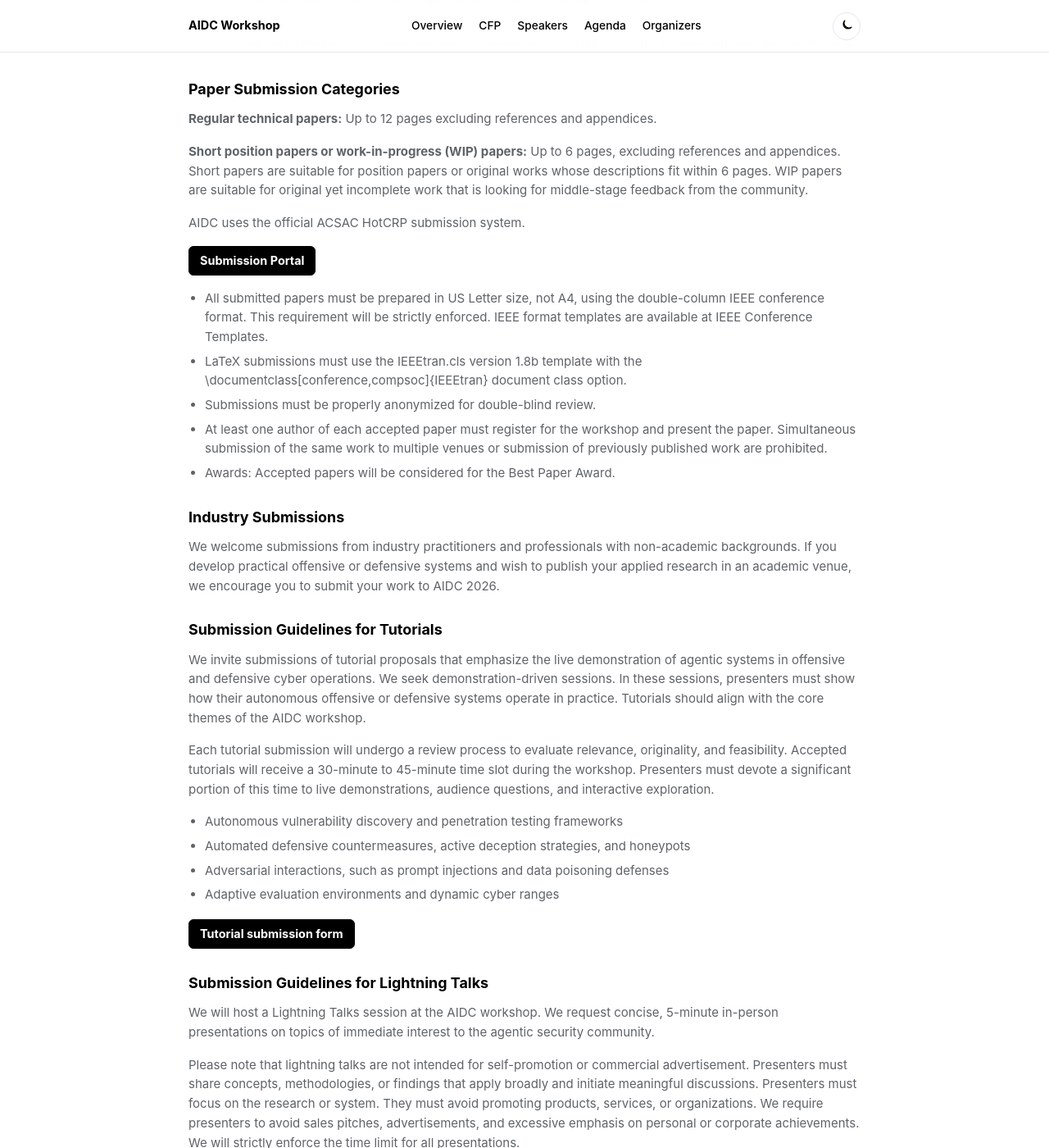
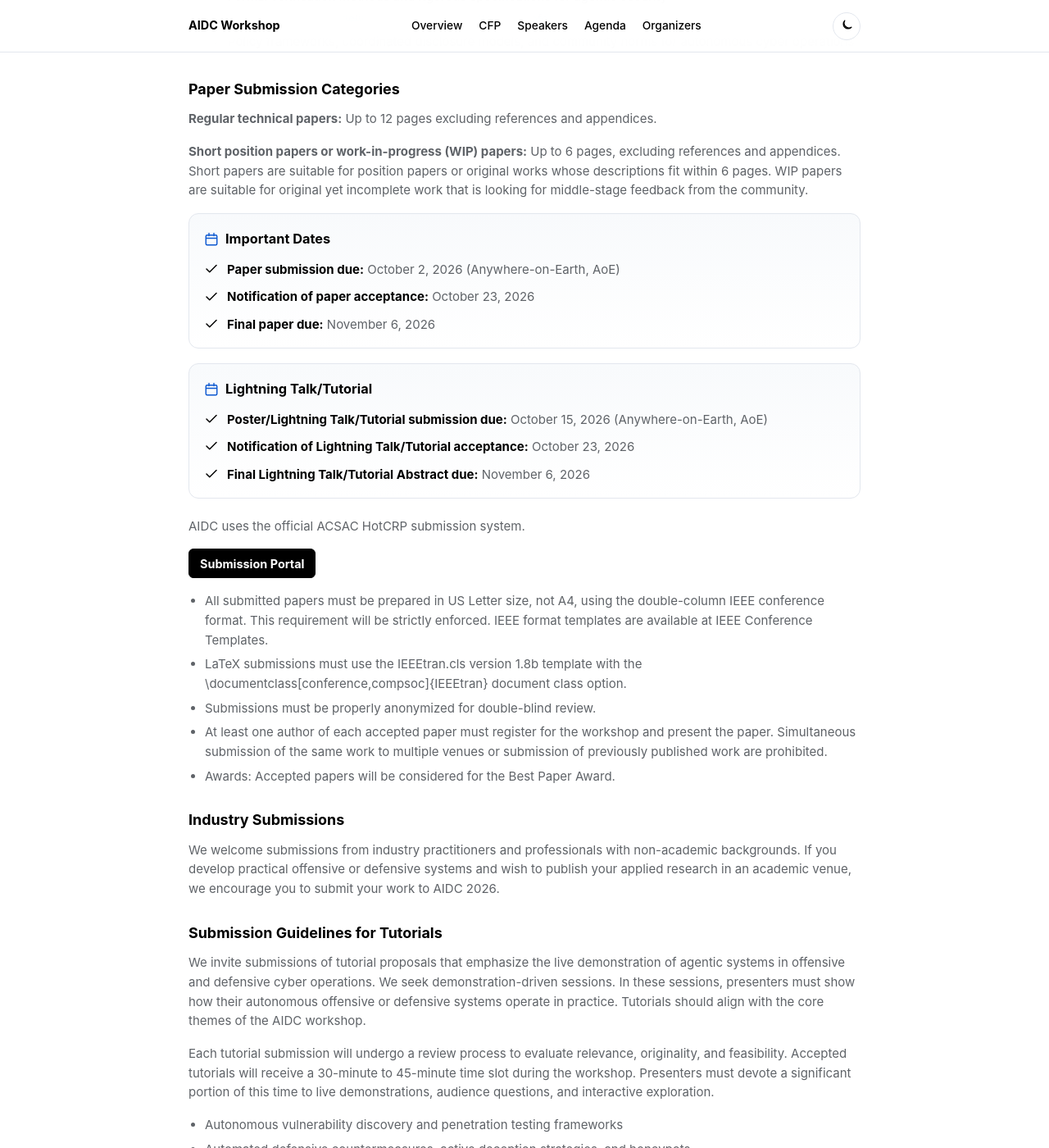
Before and after one commit to aidcworkshop/aidcworkshop.github.io, a Jekyll site: the page built from index.md, in a window 1280 px wide and 1400 px high, scrolled down 1877 px. Shown: the whole window at 82% size. Built offline with Jekyll 4.4.1, drawn with Linux system fonts in a browser that asks for light colours.

Commit message:
Highlight workshop deadlines

```diff
--- a/Gemfile
+++ b/Gemfile
@@ -1,3 +1,5 @@
 source "https://rubygems.org"
 
-gem "github-pages", group: :jekyll_plugins
+gem "jekyll", "~> 4.3"
+gem "jekyll-seo-tag", "~> 2.8"
+gem "webrick", "~> 1.8"
--- a/_data/workshop.yml
+++ b/_data/workshop.yml
@@ -88,6 +88,23 @@ cfp:
       text: "Up to 12 pages excluding references and appendices."
     - title: "Short position papers or work-in-progress (WIP) papers"
       text: "Up to 6 pages, excluding references and appendices. Short papers are suitable for position papers or original works whose descriptions fit within 6 pages. WIP papers are suitable for original yet incomplete work that is looking for middle-stage feedback from the community."
+  important_dates:
+    - heading: "Important Dates"
+      items:
+        - label: "Paper submission due"
+          date: "October 2, 2026 (Anywhere-on-Earth, AoE)"
+        - label: "Notification of paper acceptance"
+          date: "October 23, 2026"
+        - label: "Final paper due"
+          date: "November 6, 2026"
+    - heading: "Lightning Talk/Tutorial"
+      items:
+        - label: "Poster/Lightning Talk/Tutorial submission due"
+          date: "October 15, 2026 (Anywhere-on-Earth, AoE)"
+        - label: "Notification of Lightning Talk/Tutorial acceptance"
+          date: "October 23, 2026"
+        - label: "Final Lightning Talk/Tutorial Abstract due"
+          date: "November 6, 2026"
   submission:
     system_text: "AIDC uses the official ACSAC HotCRP submission system."
     label: "Submission Portal"
--- a/_layouts/home.html
+++ b/_layouts/home.html
@@ -90,6 +90,29 @@ layout: default
         <p><strong>{{ category.title }}:</strong> {{ category.text }}</p>
       {% endfor %}
 
+      <div class="important-dates" aria-label="Important dates">
+        {% for schedule in workshop.cfp.important_dates %}
+          <div class="important-dates__group">
+            <h3 class="important-dates__heading">
+              <svg class="important-dates__heading-icon" aria-hidden="true" viewBox="0 0 24 24">
+                <path d="M8 2v4M16 2v4M3 10h18M5 5h14a2 2 0 0 1 2 2v12a2 2 0 0 1-2 2H5a2 2 0 0 1-2-2V7a2 2 0 0 1 2-2Z" />
+              </svg>
+              <span>{{ schedule.heading }}</span>
+            </h3>
+            <ul class="important-dates__list">
+          {% for item in schedule.items %}
+                <li class="important-dates__item">
+                  <svg class="important-dates__item-icon" aria-hidden="true" viewBox="0 0 24 24">
+                    <path d="M20 6 9 17l-5-5" />
+                  </svg>
+                  <span><strong>{{ item.label }}:</strong> {{ item.date }}</span>
+                </li>
+          {% endfor %}
+            </ul>
+          </div>
+        {% endfor %}
+      </div>
+
       <p>{{ workshop.cfp.submission.system_text }}</p>
       <p><a class="action-link" href="{{ workshop.cfp.submission.url }}">{{ workshop.cfp.submission.label }}</a></p>
       <ul class="topic-list">
--- a/assets/css/main.css
+++ b/assets/css/main.css
@@ -341,6 +341,68 @@ h4 {
   margin-bottom: 6px;
 }
 
+.important-dates {
+  display: grid;
+  gap: 18px;
+  margin: 10px 0 22px;
+}
+
+.important-dates__group {
+  padding: 18px 18px 16px;
+  border: 1px solid var(--line);
+  border-radius: 12px;
+  background: linear-gradient(180deg, var(--soft), var(--paper));
+}
+
+.important-dates__heading {
+  display: inline-flex;
+  align-items: center;
+  gap: 8px;
+  margin: 0 0 12px;
+  font-size: 1.02rem;
+  font-weight: 700;
+}
+
+.important-dates__heading-icon {
+  width: 18px;
+  height: 18px;
+  fill: none;
+  stroke: var(--link);
+  stroke-linecap: round;
+  stroke-linejoin: round;
+  stroke-width: 1.9;
+}
+
+.important-dates__list {
+  display: grid;
+  gap: 10px;
+  margin: 0;
+  padding: 0;
+  list-style: none;
+}
+
+.important-dates__item {
+  display: grid;
+  grid-template-columns: 18px minmax(0, 1fr);
+  gap: 10px;
+  align-items: start;
+}
+
+.important-dates__item-icon {
+  width: 18px;
+  height: 18px;
+  margin-top: 0.15em;
+  fill: none;
+  stroke: var(--action-bg);
+  stroke-linecap: round;
+  stroke-linejoin: round;
+  stroke-width: 2;
+}
+
+.important-dates__item strong {
+  color: var(--ink);
+}
+
 .topic-groups {
   display: grid;
   gap: 14px;
```
Also changed, not shown: Gemfile.lock.
